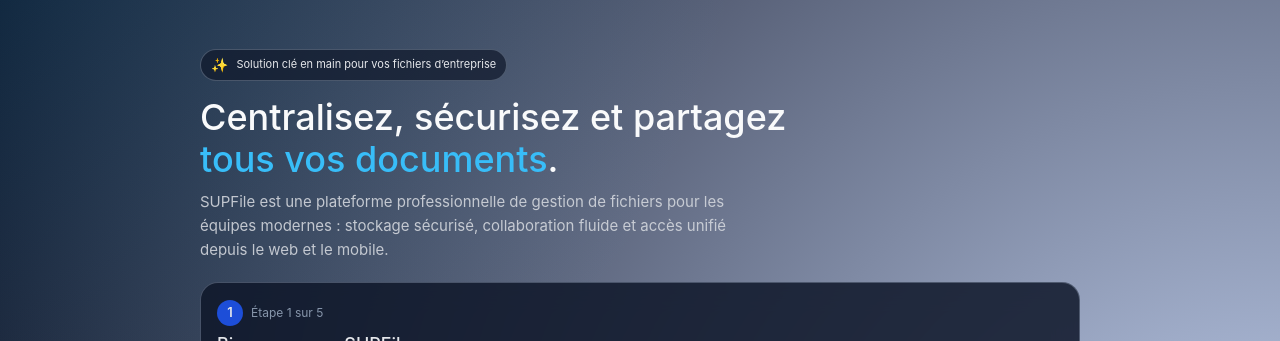
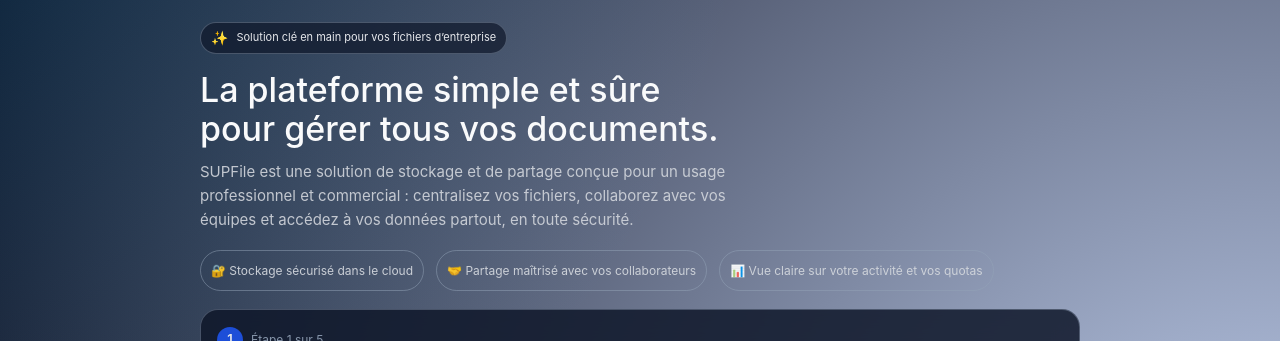
Before and after one commit to Elie224/SUPFile, a React (Vite) app in the folder frontend-web/: page / in a window 1280 px wide. Shown: the part 151-492 px from the top of the page. Built offline with nearby package versions, Linux system fonts and the light colour scheme; no server answers.

Commit message:
UX: intro plus professionnelle (texte et points clés)

```diff
--- a/frontend-web/src/pages/Intro.jsx
+++ b/frontend-web/src/pages/Intro.jsx
@@ -191,29 +191,73 @@ export default function Intro() {
 
             <h1
               style={{
-                fontSize: 36,
+                fontSize: 34,
                 lineHeight: 1.15,
-                marginBottom: 10,
+                marginBottom: 12,
                 color: '#f9fafb',
               }}
             >
-              Centralisez, sécurisez et partagez
+              La plateforme simple et sûre
               <br />
-              <span style={{ color: '#38bdf8' }}>tous vos documents</span>.
+              pour gérer tous vos documents.
             </h1>
 
             <p
               style={{
                 fontSize: 15,
                 color: 'rgba(209,213,219,0.9)',
-                maxWidth: 540,
-                marginBottom: 20,
+                maxWidth: 580,
+                marginBottom: 18,
               }}
             >
-              SUPFile est une plateforme professionnelle de gestion de fichiers pour les équipes
-              modernes&nbsp;: stockage sécurisé, collaboration fluide et accès unifié depuis le web
-              et le mobile.
+              SUPFile est une solution de stockage et de partage conçue pour un usage
+              professionnel et commercial&nbsp;: centralisez vos fichiers, collaborez avec vos
+              équipes et accédez à vos données partout, en toute sécurité.
             </p>
+
+            {/* 3 points clés très synthétiques */}
+            <div
+              style={{
+                display: 'flex',
+                flexWrap: 'wrap',
+                gap: 12,
+                marginBottom: 18,
+              }}
+            >
+              <div
+                style={{
+                  padding: 10,
+                  borderRadius: 999,
+                  border: '1px solid rgba(148,163,184,0.5)',
+                  fontSize: 12,
+                  color: 'rgba(209,213,219,0.95)',
+                }}
+              >
+                🔐 Stockage sécurisé dans le cloud
+              </div>
+              <div
+                style={{
+                  padding: 10,
+                  borderRadius: 999,
+                  border: '1px solid rgba(148,163,184,0.5)',
+                  fontSize: 12,
+                  color: 'rgba(209,213,219,0.95)',
+                }}
+              >
+                🤝 Partage maîtrisé avec vos collaborateurs
+              </div>
+              <div
+                style={{
+                  padding: 10,
+                  borderRadius: 999,
+                  border: '1px solid rgba(148,163,184,0.5)',
+                  fontSize: 12,
+                  color: 'rgba(209,213,219,0.95)',
+                }}
+              >
+                📊 Vue claire sur votre activité et vos quotas
+              </div>
+            </div>
 
             {/* Étape actuelle en avant */}
             <div
```
